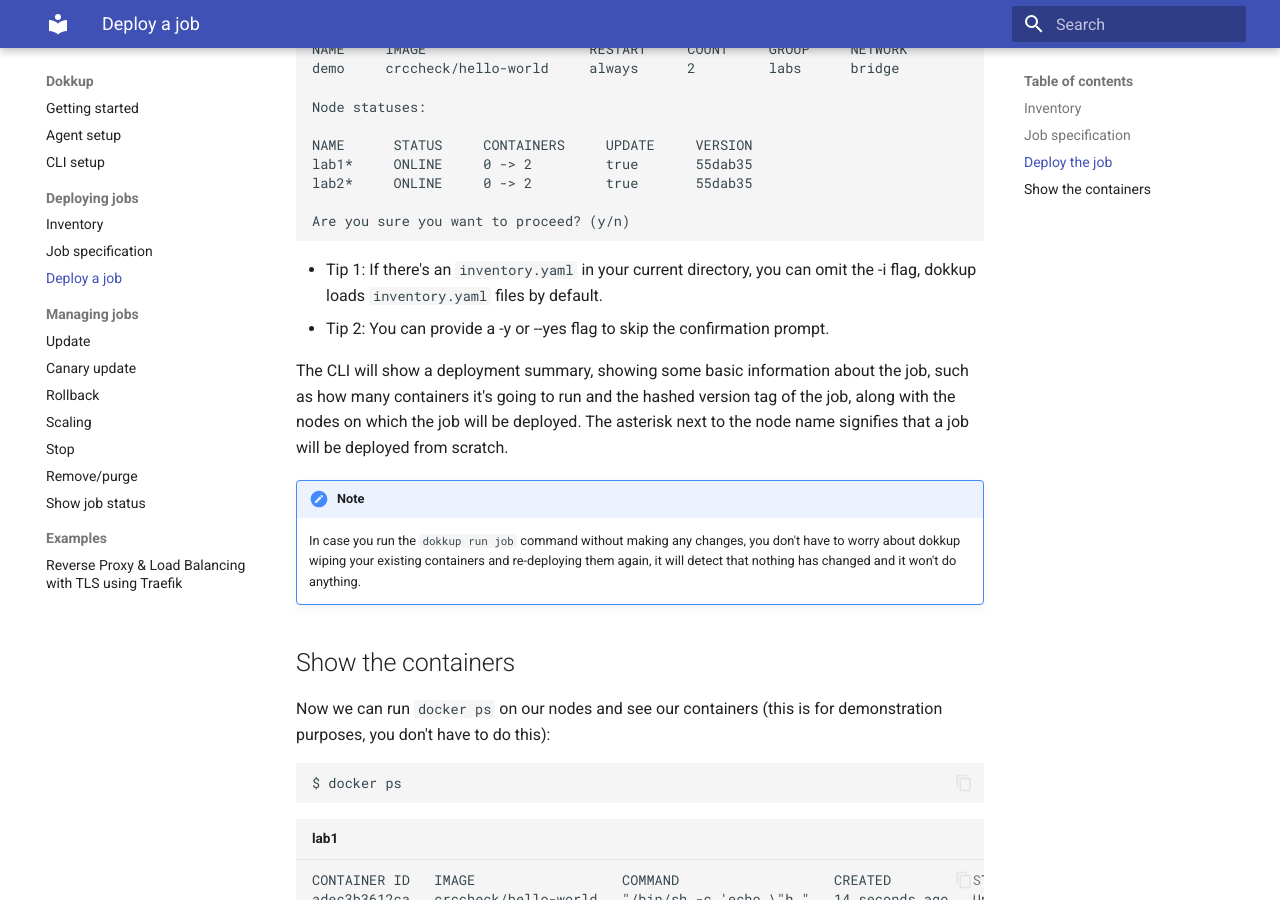
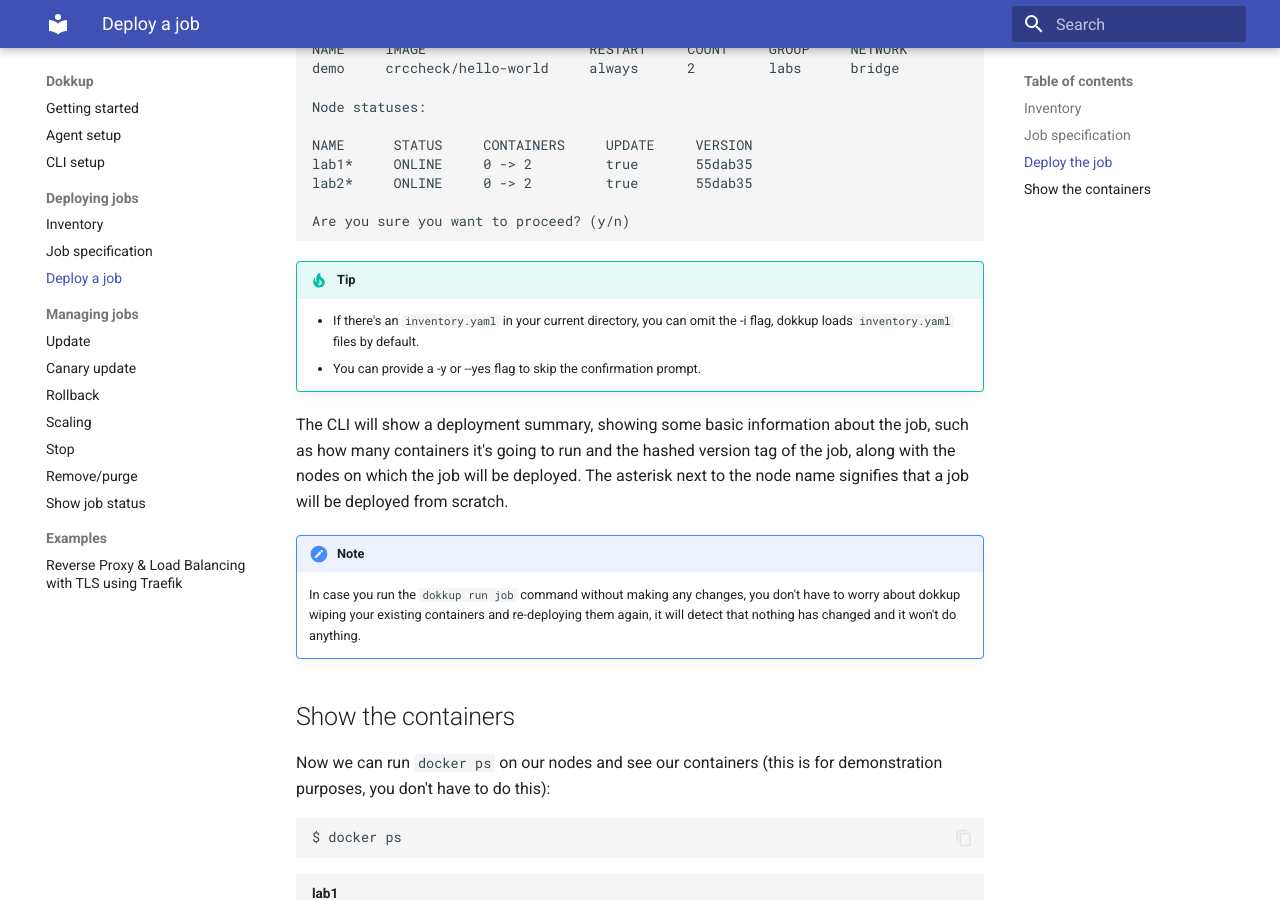
Before and after one commit to XiovV/dokkup, an MkDocs documentation site: the page built from docs/deploying_jobs/deploy-job.md, in a window 1280 px wide and 900 px high, scrolled down 1771 px. Built offline with MkDocs 1.6.1 and Material for MkDocs 9.7.7, drawn with Linux system fonts in a browser that asks for light colours.

Commit message:
docs(mkdocs): add tip section

````diff
--- a/docs/deploying_jobs/deploy-job.md
+++ b/docs/deploying_jobs/deploy-job.md
@@ -73,13 +73,13 @@
 Are you sure you want to proceed? (y/n)
 ```
 
-- Tip 1: If there's an `inventory.yaml` in your current directory, you can omit the -i flag, dokkup loads `inventory.yaml` files by default.
-- Tip 2: You can provide a -y or --yes flag to skip the confirmation prompt.
+!!! tip
+    - If there's an `inventory.yaml` in your current directory, you can omit the -i flag, dokkup loads `inventory.yaml` files by default.
+    - You can provide a -y or --yes flag to skip the confirmation prompt.
 
 The CLI will show a deployment summary, showing some basic information about the job, such as how many containers it's going to run and the hashed version tag of the job, along with the nodes on which the job will be deployed. The asterisk next to the node name signifies that a job will be deployed from scratch.
 
 !!! note
-
     In case you run the `dokkup run job` command without making any changes, you don't have to worry about dokkup wiping your existing containers and re-deploying them again, it will detect that nothing has changed and it won't do anything.
 
 ## Show the containers
````
